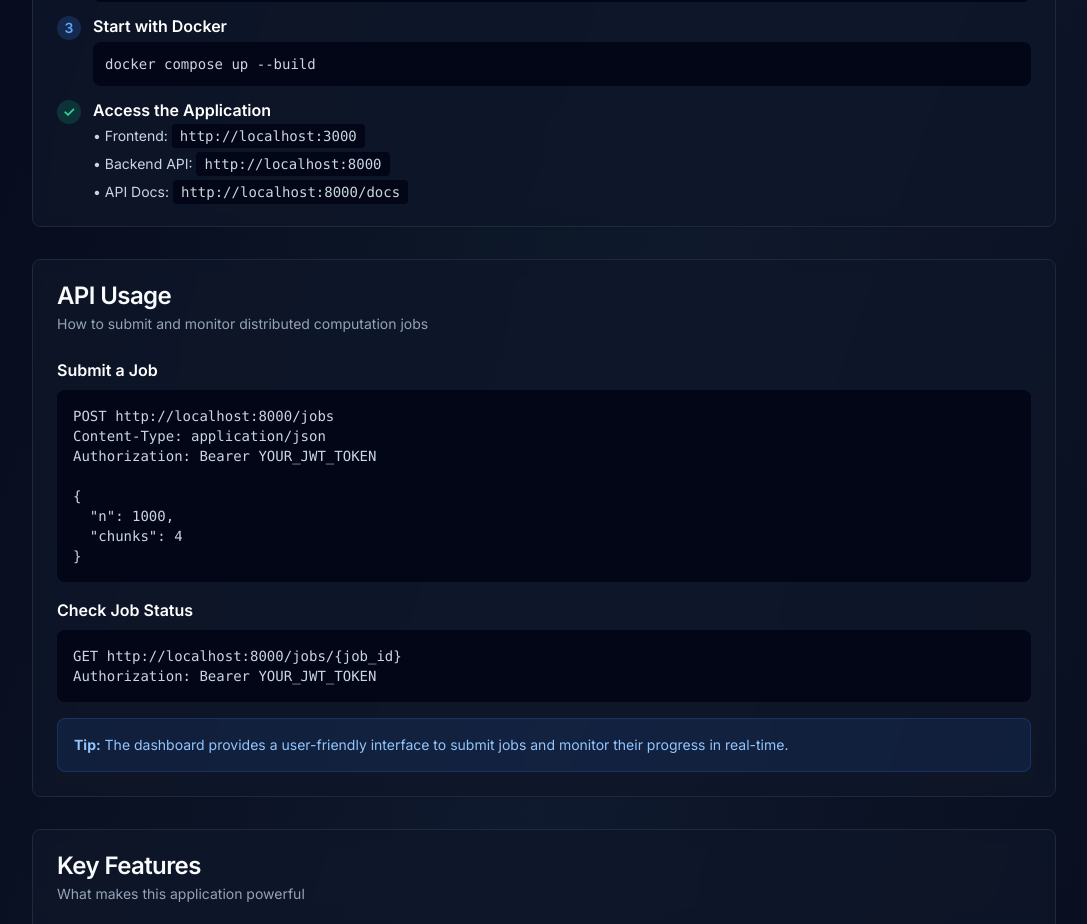
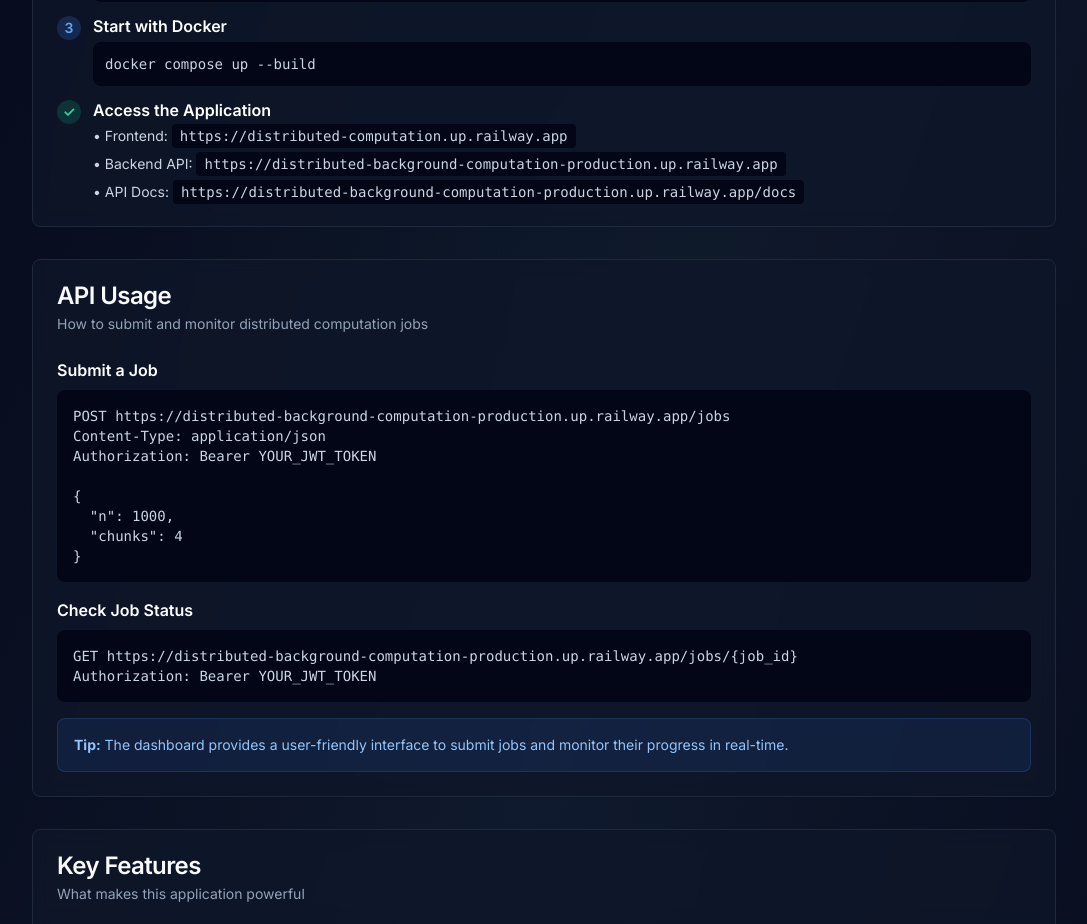
Before and after one commit to erdilatifi/Distributed-Background-Computation, a Next.js app in the folder frontend/: page /docs in a window 1280 px wide. Shown: the part 1040-1964 px from the top of the page, without its empty margins (96-1183 px from the left). Built offline with nearby package versions, Linux system fonts and the light colour scheme; no server answers.

Commit message:
Update docs with Railway production URLs

```diff
--- a/frontend/app/docs/page.tsx
+++ b/frontend/app/docs/page.tsx
@@ -132,9 +132,9 @@ export default function DocsPage() {
                   <div className="flex-1">
                     <h4 className="font-semibold text-white mb-1">Access the Application</h4>
                     <div className="space-y-2 text-sm text-slate-300">
-                      <p>• Frontend: <code className="bg-slate-950 px-2 py-1 rounded">http://localhost:3000</code></p>
-                      <p>• Backend API: <code className="bg-slate-950 px-2 py-1 rounded">http://localhost:8000</code></p>
-                      <p>• API Docs: <code className="bg-slate-950 px-2 py-1 rounded">http://localhost:8000/docs</code></p>
+                      <p>• Frontend: <code className="bg-slate-950 px-2 py-1 rounded">https://distributed-computation.up.railway.app</code></p>
+                      <p>• Backend API: <code className="bg-slate-950 px-2 py-1 rounded">https://distributed-background-computation-production.up.railway.app</code></p>
+                      <p>• API Docs: <code className="bg-slate-950 px-2 py-1 rounded">https://distributed-background-computation-production.up.railway.app/docs</code></p>
                     </div>
                   </div>
                 </div>
@@ -154,7 +154,7 @@ export default function DocsPage() {
               <div>
                 <h4 className="font-semibold text-white mb-2">Submit a Job</h4>
                 <pre className="bg-slate-950 p-4 rounded-lg text-sm text-slate-300 overflow-x-auto">
-{`POST http://localhost:8000/jobs
+{`POST https://distributed-background-computation-production.up.railway.app/jobs
 Content-Type: application/json
 Authorization: Bearer YOUR_JWT_TOKEN
 
@@ -168,7 +168,7 @@ Authorization: Bearer YOUR_JWT_TOKEN
               <div>
                 <h4 className="font-semibold text-white mb-2">Check Job Status</h4>
                 <pre className="bg-slate-950 p-4 rounded-lg text-sm text-slate-300 overflow-x-auto">
-{`GET http://localhost:8000/jobs/{job_id}
+{`GET https://distributed-background-computation-production.up.railway.app/jobs/{job_id}
 Authorization: Bearer YOUR_JWT_TOKEN`}
                 </pre>
               </div>
```
